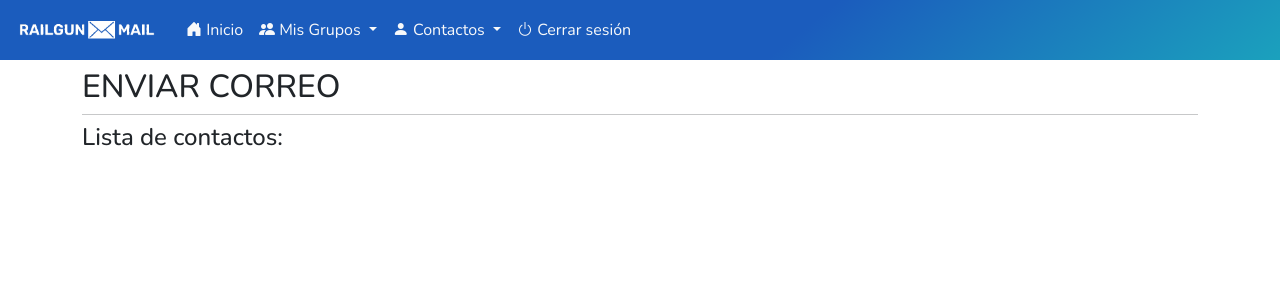
After one commit to spicyarepa-gang/railgunmail, a Flask app: page /groups/view/enviar_a/1 in a window 1280 px wide. The commit adds this page. Shown: the top 300 px of the page. Run offline with Flask 3, Linux system fonts and the light colour scheme; the visitor is signed in with stand-in values (Sample User, id 1); data that the repository does not hold is empty; some libraries are stand-ins or nearby versions.

Commit message:
Pagina para enviar correos
Solo se despliega la lista de contactos

```diff
--- a/backend/contactos/admin_contactos.py
+++ b/backend/contactos/admin_contactos.py
@@ -36,7 +36,7 @@ def correos():
 def add_contactos():
     available_groups = Groups.query.all()
     add= InsertarContactos ()
-    add.subgrupo.choices = [(i.id, i.nombre) for i in available_groups]
+    add.grupo.choices = [(i.id, i.nombre) for i in available_groups]
 
     if add.validate_on_submit(): #validamos datos
         nombre = add.nombre.data
@@ -46,7 +46,7 @@ def add_contactos():
         extension = add.extension.data
         cargo = add.cargo.data
         departamento = add.departamento.data
-        id_group = add.subgrupo.data
+        id_group = add.grupo.data
         add_contactos = Contactos(nombre=nombre,direccion=direccion,telefono=telefono,correo=correo,extension=extension,cargo=cargo,departamento=departamento,id_group=id_group)
         db.session.add(add_contactos)
         db.session.commit()
@@ -58,7 +58,7 @@ from sqlalchemy import desc, asc
 @email.route('/contactos/view/<int:num_page>', methods=['GET', 'POST'])
 @login_required
 def view_contactos(num_page):
-    view_contactos = Contactos.query.order_by(desc('id')).paginate(per_page=5, page=num_page, error_out=False)
+    view_contactos = db.session.query(Contactos, Groups).select_from(Contactos).join(Groups).paginate(per_page=5, page=num_page, error_out=False)
     return render_template('contactos/view_contactos.html', data=view_contactos, num_page=1)
 
 #UPDATE CONTACTOS
--- /dev/null
+++ b/backend/correo/correo.py
@@ -0,0 +1,13 @@
+from flask import Blueprint, render_template, redirect, url_for, request
+from backend.form import AccesoLogin, InsertarContactos,InsertarGroupType
+from backend.models import Admin, Groups, GroupsTypes, Contactos
+from flask_login import login_required, login_user, logout_user
+from vendors.database import db
+
+correo = Blueprint('correo', __name__)
+
+@correo.route('/groups/view/enviar_a/<int:id>')
+@login_required
+def enviar_correo(id):
+    view_contactos = Contactos.query.filter(Contactos.id_group == id)
+    return render_template('correo/enviar_correo.html', data=view_contactos)
--- a/backend/groups/admin_groups.py
+++ b/backend/groups/admin_groups.py
@@ -1,6 +1,6 @@
 from flask import Blueprint, render_template, redirect, url_for, request
 from backend.form import AccesoLogin, InsertarGroup
-from backend.models import Admin, Groups, GroupsTypes
+from backend.models import Admin, Groups, GroupsTypes, Contactos
 from flask_login import login_required, login_user, logout_user
 from vendors.database import db
 
--- a/main.py
+++ b/main.py
@@ -6,7 +6,7 @@ from datetime import timedelta
 from backend.contactos.admin_contactos import email
 from backend.groups.admin_groups import groups
 from backend.group_types.admin_groupstypes import groupstypes
-from backend.correo_simple.correo_simple import correo_simple
+from backend.correo.correo import correo
 from flask_wtf.csrf import CSRFProtect
 
 
@@ -21,7 +21,7 @@ secure.init_app(app)
 app.register_blueprint(email)
 app.register_blueprint(groups)
 app.register_blueprint(groupstypes)
-app.register_blueprint(correo_simple)
+app.register_blueprint(correo)
 
 from flask_login import LoginManager
 login = LoginManager()
--- a/static/css/main.css
+++ b/static/css/main.css
@@ -103,6 +103,21 @@ td:hover{
   background-color: rgba(77, 139, 255, 0.418)
 }
 
+.lista-contactos{
+  display: flex;
+  padding: 0;
+  list-style: none;
+}
+
+.lista-contactos li{
+  font-weight: bold;
+  padding: 0 5px;
+  margin: 2px 5px 0 0;
+  background-color: #e2e2e2;
+  border: solid 1px rgb(184, 184, 184);
+  border-radius: 100px;
+}
+
 @media only screen and (max-width: 768px) {
   .modal{
     width: 90vw;
--- a/templates/base_email.html
+++ b/templates/base_email.html
@@ -39,16 +39,6 @@
                   <li><a class="dropdown-item" href="{{ url_for('email.view_contactos',num_page=1)}}">Lista de contactos</a></li>
                 </ul>
               </li>
-              <li class="nav-item dropdown">
-                <a class="nav-link dropdown-toggle text-light" href="#" role="button" data-bs-toggle="dropdown" aria-expanded="false">
-                  <i class="bi bi-envelope"></i> Enviar correos
-                </a>
-                <ul class="dropdown-menu">
-                  <li><a class="dropdown-item" href="{{ url_for('correo_simple.view_correo') }}">Correo simple</a></li>
-                  <li><a class="dropdown-item" href="">Correo HTML</a></li>
-                  <li><a class="dropdown-item" href="">Correo WYSIWYG</a></li>
-                </ul>
-              </li>
               <li class="nav-item">
                 <a class="nav-link text-light" href="{{ url_for('email.close')}}"></i><i class="bi bi-power"></i> Cerrar sesión</a>
               </li>
--- a/templates/contactos/agregar_contactos.html
+++ b/templates/contactos/agregar_contactos.html
@@ -52,8 +52,8 @@
             </div>
             <div class="row mt-2 mb-2">
                 <div class="col-12">
-                    {{ form.subgrupo.label(class='form-label') }}
-                    {{ form.subgrupo(class='form-select animate__animated animate__fadeInDown') }}
+                    {{ form.grupo.label(class='form-label') }}
+                    {{ form.grupo(class='form-select animate__animated animate__fadeInDown') }}
                 </div>
             </div>
             <div class="row mt-2 mb-2">
--- /dev/null
+++ b/templates/correo/enviar_correo.html
@@ -0,0 +1,24 @@
+{% extends 'base_email.html' %}
+
+{% block title %} Enviar correo {% endblock %}
+
+{% block content %}
+<div class="row">
+    <div class="col-sm-12">
+        <h2 class="mt-2">ENVIAR CORREO</h2><hr>
+        <h4 class="mt-2">Lista de contactos:</h4>
+
+        <ul class="lista-contactos">
+        {% for item in data %}
+            <li>{{ item.correo }}</li>
+        {% endfor %}
+        </ul>
+
+        <div class="row">
+            <div class="col-sm"></div>
+            <div class="col-sm"></div>
+            <div class="col-sm"></div>
+        </div>
+    </div>
+</div>
+{% endblock %}
--- a/templates/groups/view_groups.html
+++ b/templates/groups/view_groups.html
@@ -30,6 +30,7 @@
               <td>{{ groups.nombre }}</td>
               <td>{{ groups.dependencia }}</td>
               <td class="text-end">
+                  <a href="{{ url_for('correo.enviar_correo', id=groups.id)}}"><button type="submit" class="btn btn-light"><i class="bi bi-envelope-fill"></i></button></a>
                   <a href="{{ url_for('groups.update_groups', id=groups.id)}}"><button class="btn btn-light"><i class="bi bi-pencil-fill"></i></button></a>
                   <a href="{{ url_for('groups.delete_groups', id=groups.id)}}"><button type="submit" class="btn btn-light"><i class="bi bi-trash3-fill"></i></button></a>
               </td>
```
Also changed, not shown: backend/correo_simple/correo_simple.py (deleted, +0 -15 lines), backend/models.py (+15 -14 lines), templates/contactos/view_contactos.html (+11 -12 lines), templates/correo_simple/correo_simple.html (deleted, +0 -32 lines), 1 other file.
